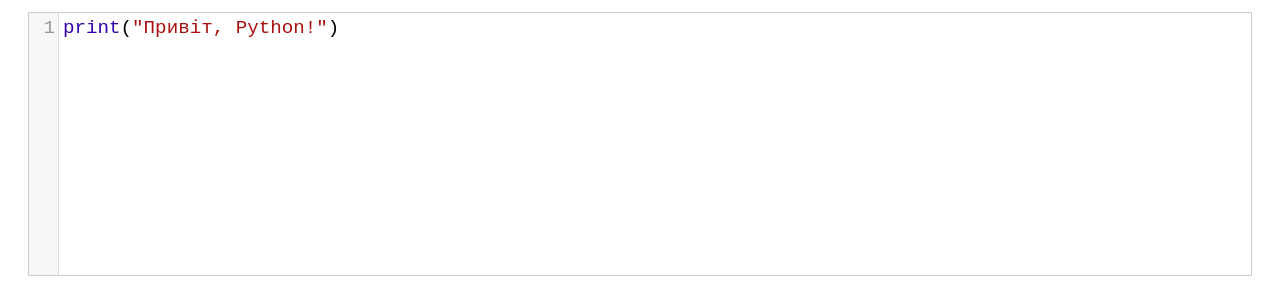
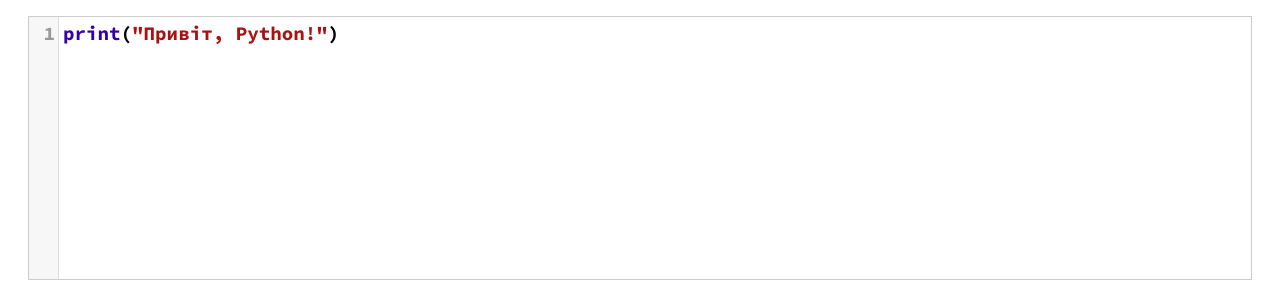
Before and after one commit to vadim4web/python, a plain HTML site: page index.html in a window 1280 px wide. Shown: the part 91-374 px from the top of the page. Drawn offline with nearby package versions, Linux system fonts and the light colour scheme; a script that the page names is missing.

Commit message:
add font named source-code

```diff
--- a/index.html
+++ b/index.html
@@ -3,6 +3,9 @@
 <head>
     <meta charset="UTF-8">
     <meta name="viewport" content="width=device-width, initial-scale=1.0">
+    <link rel="preconnect" href="https://fonts.googleapis.com">
+    <link rel="preconnect" href="https://fonts.gstatic.com" crossorigin>
+    <link href="https://fonts.googleapis.com/css2?family=Source+Code+Pro:ital,wght@0,200..900;1,200..900&display=swap" rel="stylesheet">
     <title>Python у браузері</title>
     <script src="https://cdn.jsdelivr.net/pyodide/v0.24.0/full/pyodide.js"></script>
     <link rel="stylesheet" href="https://cdnjs.cloudflare.com/ajax/libs/codemirror/5.65.14/codemirror.min.css">
@@ -11,6 +14,9 @@
     <style>
         * {
             box-sizing: border-box;
+            font-weight: bold;
+            font-family: "Source Code Pro", serif;
+            font-optical-sizing: auto;
         }
         h1 { background: linear-gradient(90deg, red, orange, yellow, green, cyan, blue, violet); background-clip: text; color: transparent; background-size: 0.25ch; background-repeat: repeat; }
         u::after { position: absolute; top: 0; left: 0; height: 0.1rem; width: 100%; content: ""; background: linear-gradient(135deg, red, orange, yellow, green, cyan, blue, violet); }
```
